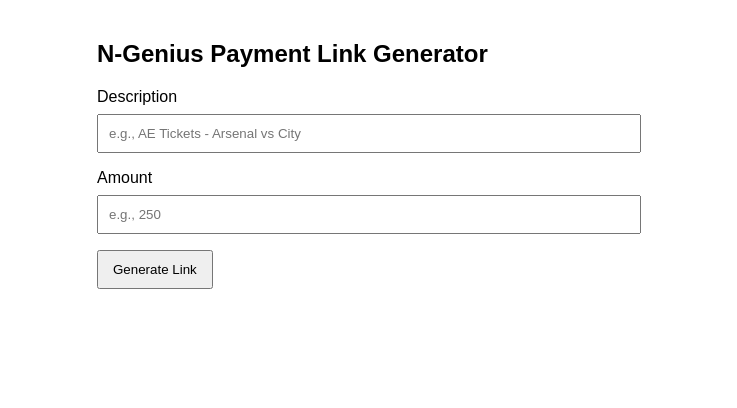
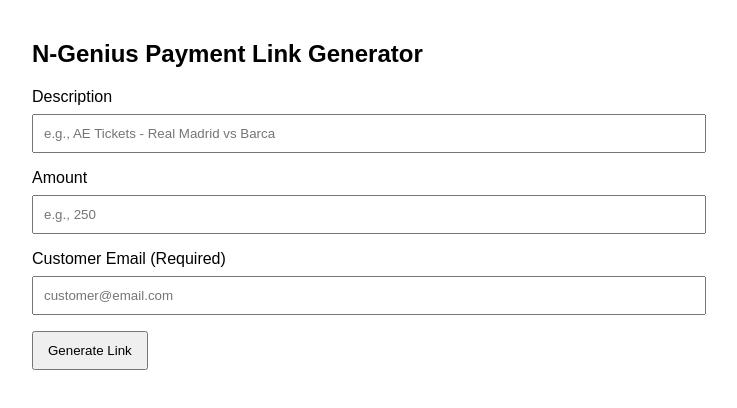
Before and after one commit to mkffz/network-payment, a Next.js app: page / in a window 1280 px wide. Shown: the top 408 px of the page, without its empty margins (283-1020 px from the left). Built offline with nearby package versions, Linux system fonts and the light colour scheme.

Commit message:
Update page.js

```diff
--- a/app/page.js
+++ b/app/page.js
@@ -5,6 +5,8 @@
 export default function Home() {
   const [amount, setAmount] = useState("");
   const [description, setDescription] = useState("");
+  const [email, setEmail] = useState("");
+
   const [loading, setLoading] = useState(false);
   const [link, setLink] = useState("");
   const [error, setError] = useState("");
@@ -16,6 +18,7 @@
     const a = Number(amount);
     if (!description.trim()) return setError("Please enter a description.");
     if (!Number.isFinite(a) || a <= 0) return setError("Please enter a valid amount > 0.");
+    if (!email.trim()) return setError("Please enter customer email (required by Network).");
 
     setLoading(true);
     try {
@@ -24,8 +27,12 @@
         headers: { "Content-Type": "application/json" },
         body: JSON.stringify({
           description: description.trim(),
-          amount: a
-        })
+          amount: a,
+          email: email.trim(),
+          // Optional (backend defaults are fine):
+          // firstName: "AE",
+          // lastName: "Customer"
+        }),
       });
 
       const data = await res.json();
@@ -40,14 +47,14 @@
   }
 
   return (
-    <main style={{ maxWidth: 520, margin: "40px auto", fontFamily: "Arial, sans-serif" }}>
+    <main style={{ maxWidth: 650, margin: "40px auto", fontFamily: "Arial, sans-serif" }}>
       <h2>N-Genius Payment Link Generator</h2>
 
       <label>Description</label>
       <input
         value={description}
         onChange={(e) => setDescription(e.target.value)}
-        placeholder="e.g., AE Tickets - Arsenal vs City"
+        placeholder="e.g., AE Tickets - Real Madrid vs Barca"
         style={{ width: "100%", padding: 10, margin: "8px 0 16px" }}
       />
 
@@ -57,6 +64,15 @@
         onChange={(e) => setAmount(e.target.value)}
         placeholder="e.g., 250"
         type="number"
+        style={{ width: "100%", padding: 10, margin: "8px 0 16px" }}
+      />
+
+      <label>Customer Email (Required)</label>
+      <input
+        value={email}
+        onChange={(e) => setEmail(e.target.value)}
+        placeholder="customer@email.com"
+        type="email"
         style={{ width: "100%", padding: 10, margin: "8px 0 16px" }}
       />
 
```
